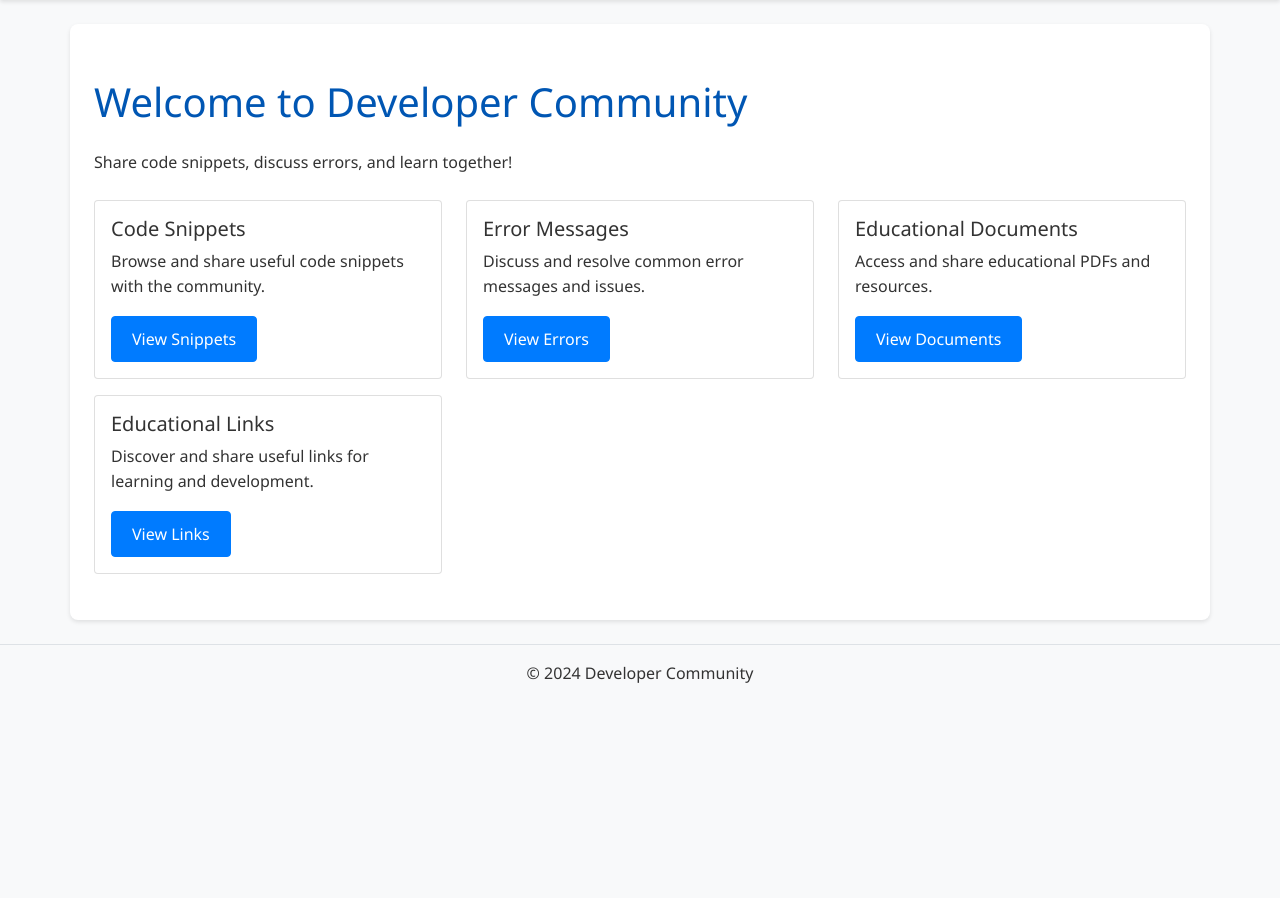
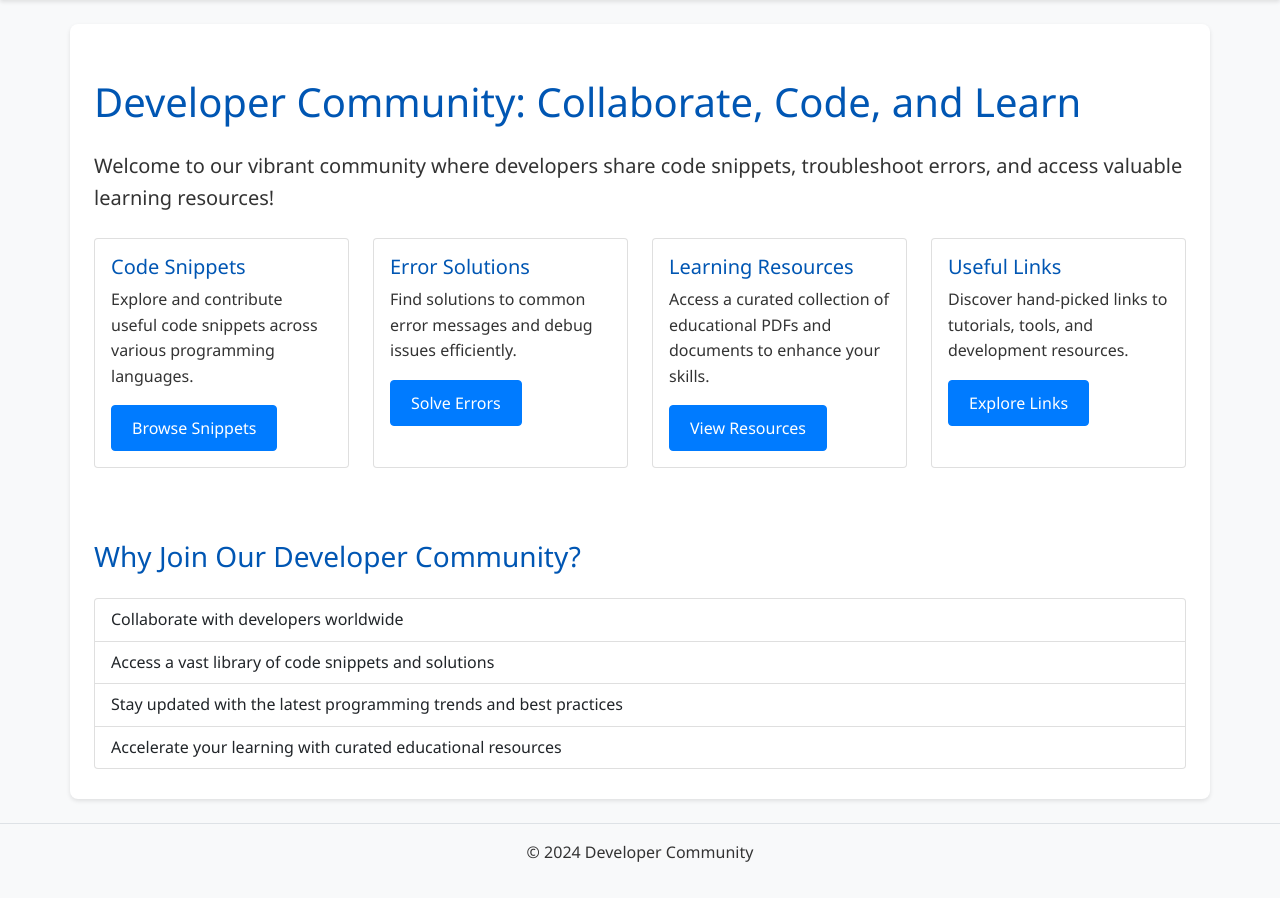
Before and after one commit to phantom-kali/DeveloperCommunity, a Django app: page / in a window 1280 px wide. Shown: the part 59-957 px from the top of the page. Before the commit the page ends 742 px from the top, so only its background shows below. Run offline with Django 4.2, Linux system fonts and the light colour scheme; some libraries are stand-ins or nearby versions.

Commit message:
added a favico

```diff
--- a/templates/base.html
+++ b/templates/base.html
@@ -13,6 +13,10 @@
     <!-- Custom CSS -->
     <link href="{% static 'css/custom.css' %}" rel="stylesheet">
     {% block extra_css %}{% endblock %}
+    <link rel="apple-touch-icon" sizes="180x180" href="../static/images/apple-touch-icon.png">
+    <link rel="icon" type="image/png" sizes="32x32" href="../static/images/favicon-32x32.png">
+    <link rel="icon" type="image/png" sizes="16x16" href="../static/images/favicon-16x16.png">
+    <link rel="manifest" href="../static/images/site.webmanifest">
 </head>
 
 <body>
--- a/templates/home.html
+++ b/templates/home.html
@@ -1,47 +1,64 @@
 {% extends 'base.html' %}
+
+{% block title %}Developer Community - Share Code, Solve Errors, Learn Together{% endblock %}
+
+{% block meta %}
+<meta name="description" content="Join our Developer Community to share code snippets, discuss error messages, access educational resources, and learn together. Enhance your programming skills today!">
+<meta name="keywords" content="developer community, code snippets, error messages, programming resources, learn coding">
+{% endblock %}
 
 {% block content %}
 <div class="container mt-4">
-    <h1 class="mb-4">Welcome to Developer Community</h1>
-    <p class="mb-4">Share code snippets, discuss errors, and learn together!</p>
+    <h1 class="mb-4">Developer Community: Collaborate, Code, and Learn</h1>
+    <p class="mb-4 lead">Welcome to our vibrant community where developers share code snippets, troubleshoot errors, and access valuable learning resources!</p>
 
     <div class="row">
-        <div class="col-md-4 mb-3">
-            <div class="card">
+        <div class="col-md-6 col-lg-3 mb-4">
+            <div class="card h-100">
                 <div class="card-body">
-                    <h5 class="card-title">Code Snippets</h5>
-                    <p class="card-text">Browse and share useful code snippets with the community.</p>
-                    <a href="{% url 'snippet_list' %}" class="btn btn-primary">View Snippets</a>
+                    <h2 class="card-title h5">Code Snippets</h2>
+                    <p class="card-text">Explore and contribute useful code snippets across various programming languages.</p>
+                    <a href="{% url 'snippet_list' %}" class="btn btn-primary">Browse Snippets</a>
                 </div>
             </div>
         </div>
-        <div class="col-md-4 mb-3">
-            <div class="card">
+        <div class="col-md-6 col-lg-3 mb-4">
+            <div class="card h-100">
                 <div class="card-body">
-                    <h5 class="card-title">Error Messages</h5>
-                    <p class="card-text">Discuss and resolve common error messages and issues.</p>
-                    <a href="{% url 'error_list' %}" class="btn btn-primary">View Errors</a>
+                    <h2 class="card-title h5">Error Solutions</h2>
+                    <p class="card-text">Find solutions to common error messages and debug issues efficiently.</p>
+                    <a href="{% url 'error_list' %}" class="btn btn-primary">Solve Errors</a>
                 </div>
             </div>
         </div>
-        <div class="col-md-4 mb-3">
-            <div class="card">
+        <div class="col-md-6 col-lg-3 mb-4">
+            <div class="card h-100">
                 <div class="card-body">
-                    <h5 class="card-title">Educational Documents</h5>
-                    <p class="card-text">Access and share educational PDFs and resources.</p>
-                    <a href="{% url 'document_list' %}" class="btn btn-primary">View Documents</a>
+                    <h2 class="card-title h5">Learning Resources</h2>
+                    <p class="card-text">Access a curated collection of educational PDFs and documents to enhance your skills.</p>
+                    <a href="{% url 'document_list' %}" class="btn btn-primary">View Resources</a>
                 </div>
             </div>
         </div>
-        <div class="col-md-4 mb-3">
-            <div class="card">
+        <div class="col-md-6 col-lg-3 mb-4">
+            <div class="card h-100">
                 <div class="card-body">
-                    <h5 class="card-title">Educational Links</h5>
-                    <p class="card-text">Discover and share useful links for learning and development.</p>
-                    <a href="{% url 'link_list' %}" class="btn btn-primary">View Links</a>
+                    <h2 class="card-title h5">Useful Links</h2>
+                    <p class="card-text">Discover hand-picked links to tutorials, tools, and development resources.</p>
+                    <a href="{% url 'link_list' %}" class="btn btn-primary">Explore Links</a>
                 </div>
             </div>
         </div>
     </div>
+
+    <section class="mt-5">
+        <h2 class="h3 mb-4">Why Join Our Developer Community?</h2>
+        <ul class="list-group">
+            <li class="list-group-item">Collaborate with developers worldwide</li>
+            <li class="list-group-item">Access a vast library of code snippets and solutions</li>
+            <li class="list-group-item">Stay updated with the latest programming trends and best practices</li>
+            <li class="list-group-item">Accelerate your learning with curated educational resources</li>
+        </ul>
+    </section>
 </div>
 {% endblock %}
```
Also changed, not shown: static/images/android-chrome-192x192.png (added), static/images/android-chrome-512x512.png (added), static/images/apple-touch-icon.png (added), static/images/favicon-16x16.png (added), static/images/favicon-32x32.png (added), static/images/favicon.ico (added), static/images/site.webmanifest (added).
